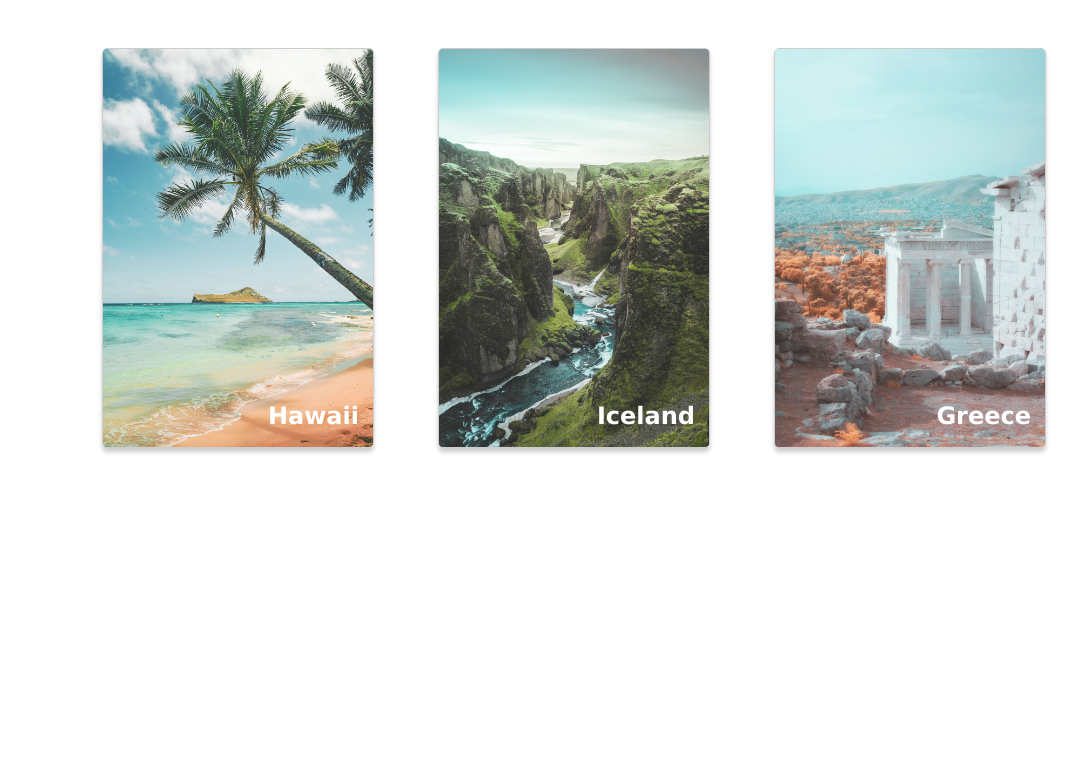
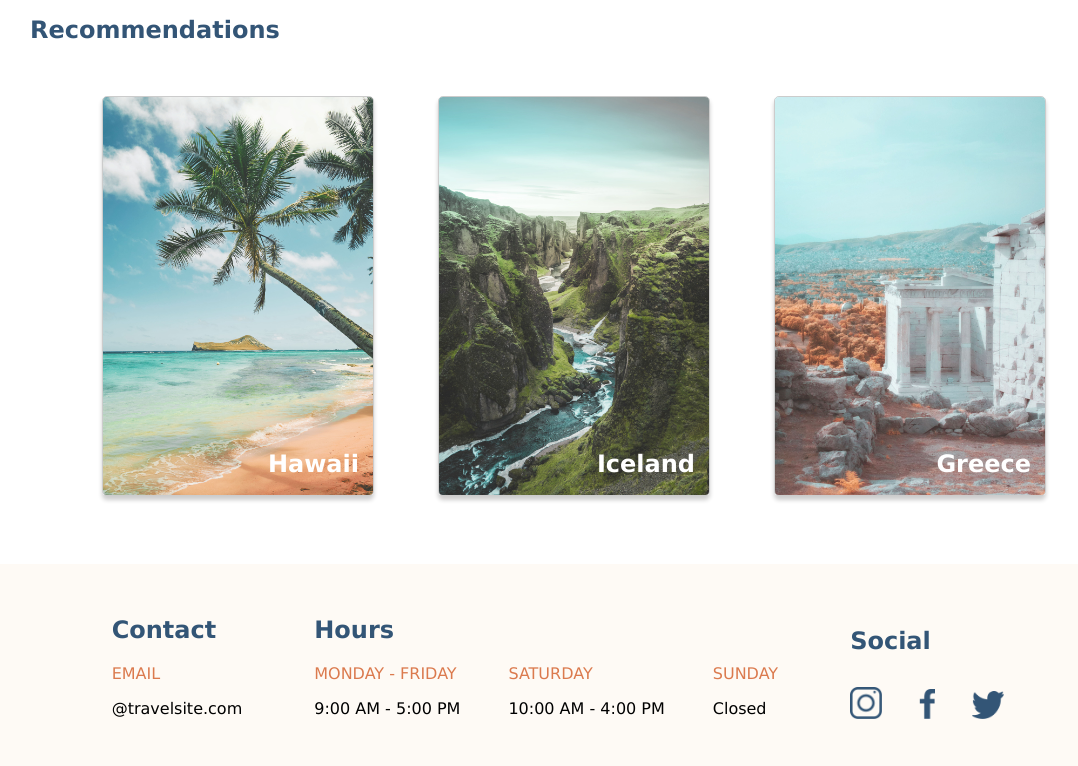
Before and after one commit to ldietz08/travel-website, a plain HTML site: page index.html in a window 1280 px wide. Shown: the part 520-1286 px from the top of the page, without its empty margins (66-1144 px from the left). Before the commit the page ends 1036 px from the top, so only its background shows below. Drawn offline with Linux system fonts and the light colour scheme.

Commit message:
Footer added to homepage

```diff
--- a/css/main.css
+++ b/css/main.css
@@ -20,6 +20,7 @@
     left: 0;
     right: 0;
     background-color: #FFFFFF;
+    z-index: 999;
 }
 
 .nav-bar__list {
@@ -51,13 +52,14 @@
 }
 
 .hero-header {
-    padding: 5rem;
+    padding: 6rem;
 }
 
 .hero-header__title {
     color: #335576;
     width: 60%;
     margin-bottom: 2rem;
+    font-size: 2rem;
 }
 
 .hero-header__text-content {
@@ -73,7 +75,7 @@
     border-radius: 2rem;
     border: none;
     padding: 0.5rem 1rem;
-    font-size: 18px;
+    font-size: 1rem;
     letter-spacing: 3px;
     width: 30%;
 }
@@ -90,6 +92,7 @@
     height: 20rem;
     width: 24rem;
     margin-right: 3rem;
+    margin-top: 2rem;
 }
 
 /* Cards section */
@@ -130,3 +133,50 @@
     bottom: 2px;
     right: 15px;
 }
+
+/* Footer */
+
+.footer__container {
+    display: flex;
+    justify-content: center;
+    align-items: center;
+    padding: 2rem;
+    background-color: #FEFAF5;
+}
+
+.footer__icons {
+    min-width: 2rem;
+    max-width: 2rem;
+    margin-right: 2rem;
+}
+
+.footer-content__container {
+    display: flex;
+}
+
+.footer-content__item,
+.footer__content {
+    margin: 0 1.5rem;
+}
+
+.footer__content-title {
+    color: #335576;
+}
+
+.footer__content-title--padding {
+    padding-left: 1.5rem;
+}
+
+.footer-content__day {
+    color: #DB7A4E;
+    text-transform: uppercase;
+}
+
+.footer__content-icons {
+    margin-top: 2rem;
+}
+
+.footer__icons--fb-size {
+    min-width: 1rem;
+    max-width: 1rem;
+}
--- a/index.html
+++ b/index.html
@@ -62,6 +62,41 @@
             <h2 class="destination-card__title">Greece</h2>
         </div>
     </section>
+
+    <footer class="footer">
+        <section class="footer__container">
+            <div class="footer__content footer__content--style">
+                <h2 class="footer__content-title">Contact</h2>
+                <span class="footer-content__day">Email</span>
+                <p><a>@travelsite.com</a></p>
+            </div>
+            <div class="footer__content footer__content--style">
+                <h2 class="footer__content-title footer__content-title--padding">Hours</h2>
+                <div class="footer-content__container">
+                    <div class="footer-content__item">
+                        <span class="footer-content__day">Monday - Friday</span>
+                        <p>9:00 AM - 5:00 PM</p>
+                    </div>
+                    <div class="footer-content__item">
+                        <span class="footer-content__day">Saturday</span>
+                        <p>10:00 AM - 4:00 PM</p>
+                    </div>
+                    <div class="footer-content__item">
+                        <span class="footer-content__day">Sunday</span>
+                        <p>Closed</p>
+                    </div>
+                </div>
+            </div>
+            <div class="footer__content">
+                <h2 class="footer__content-title">Social</h2>
+                <div class="footer__content-icons">
+                    <img src="./assets/icons/icon-instagram.png" alt="Instagram" class="footer__icons">
+                    <img src="./assets/icons/icon-facebook.png" alt="Facebook" class="footer__icons footer__icons--fb-size">
+                    <img src="./assets/icons/icon-twitter.png" alt="Twitter" class="footer__icons">
+                </div>
+            </div>
+        </section>
+    </footer>
 </body>
 
 </html>
```
Also changed, not shown: pages/greece.html (+2 -2 lines), pages/hawaii.html (+2 -0 lines), pages/iceland.html (+1 -2 lines).
